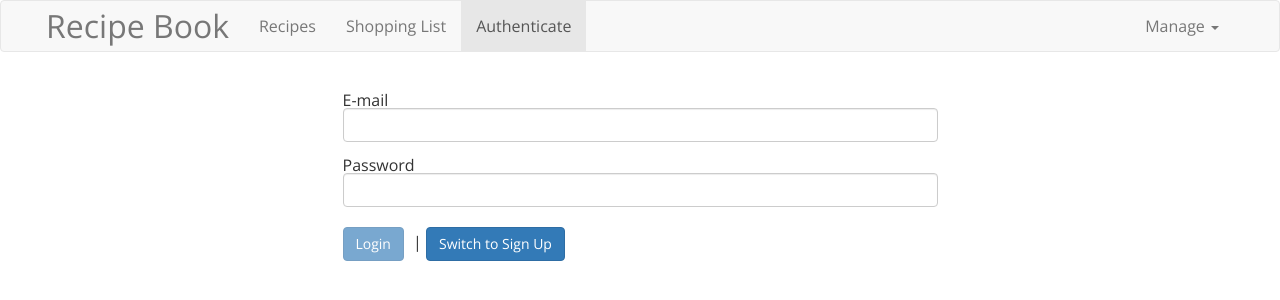
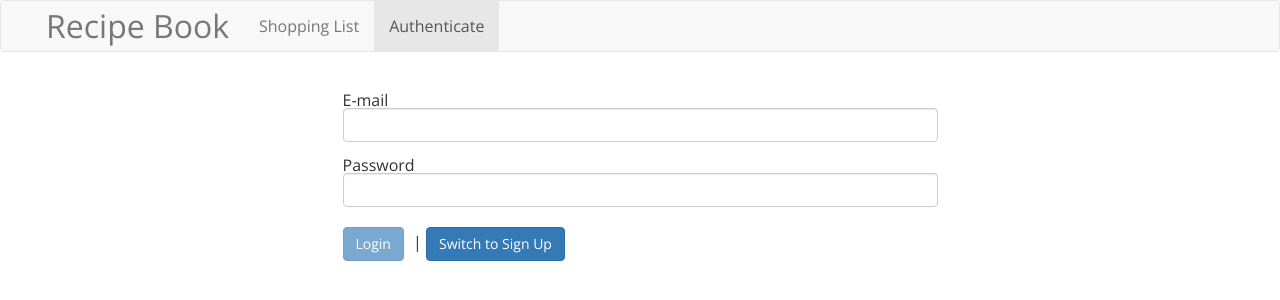
Before and after one commit to mila-zagrevskaya/Recipies_angular_app, an Angular app: page /auth in a window 1280 px wide. Shown: the top 300 px of the page. Built offline with nearby package versions, Linux system fonts and the light colour scheme.

Commit message:
Reflecting the Auth State in the UI

```diff
--- a/src/app/auth/auth.component.ts
+++ b/src/app/auth/auth.component.ts
@@ -1,6 +1,8 @@
 import { Component } from "@angular/core";
 import { NgForm } from "@angular/forms";
+import { Router } from "@angular/router";
 import { Observable } from "rxjs";
+
 import { AuthResponseData, AuthService } from "../services/auth.service";
 
 @Component({
@@ -12,7 +14,7 @@ export class AuthComponent {
   isLoading = false;
   error: string = null;
 
-  constructor(private authService: AuthService) {}
+  constructor(private authService: AuthService, private router: Router ) {}
 
   onSwitchMode() {
     this.isLoginMode = !this.isLoginMode;
@@ -38,6 +40,7 @@ export class AuthComponent {
     authObs.subscribe(resData => {
       console.log(resData);
       this.isLoading = false;
+      this.router.navigate(['/recipes']);
     }, errorMessage => {
       console.log(errorMessage);
       this.error = errorMessage;
--- a/src/app/header/header.component.html
+++ b/src/app/header/header.component.html
@@ -9,13 +9,14 @@
 
         <div class="navbar-collapse" [ngClass]="{ collapse: collapsed }" (window:resize)="collapsed = true">
           <ul class="nav navbar-nav">
-            <li routerLinkActive="active" [routerLinkActiveOptions]="{ exact: true }">
+            <li routerLinkActive="active" [routerLinkActiveOptions]="{ exact: true }" *ngIf="isAuthenticated">
               <a class="c-pointer" routerLink="/recipes">Recipes</a>
             </li>
             <li routerLinkActive="active"><a routerLink="/shopping-list">Shopping List</a></li>
             <li routerLinkActive="active"><a routerLink="/auth">Authenticate</a></li>
           </ul>
-          <ul class="nav navbar-nav navbar-right">
+          <ul class="nav navbar-nav navbar-right" *ngIf="isAuthenticated">
+            <li *ngIf="isAuthenticated"><a class="c-pointer" >Logout</a></li>
             <li class="dropdown" appDropdown>
               <a class="dropdown-toggle c-pointer" role="button">Manage <span class="caret"></span></a>
               <ul class="dropdown-menu">
--- a/src/app/header/header.component.ts
+++ b/src/app/header/header.component.ts
@@ -1,4 +1,7 @@
-import { Component } from "@angular/core";
+import { Component, OnDestroy, OnInit } from "@angular/core";
+import { Subscription } from 'rxjs';
+
+import { AuthService } from "../services/auth.service";
 import { DataStorageService } from "../shared/data-storage.service";
 
 @Component({
@@ -6,10 +9,23 @@ import { DataStorageService } from "../shared/data-storage.service";
   templateUrl: './header.component.html'
 })
 
-export class HeaderComponent {
+export class HeaderComponent implements OnInit, OnDestroy {
+  private userSub: Subscription;
+  isAuthenticated = false;
   collapsed = true;
 
-  constructor(private dataStorageService: DataStorageService) {}
+  constructor(
+    private dataStorageService: DataStorageService,
+    private authService: AuthService
+  ) {}
+
+  ngOnInit() {
+      this.userSub = this.authService.user.subscribe( user => {
+        this.isAuthenticated = !!user;
+        console.log(!user);
+        console.log(!!user);
+      });
+  }
 
   onSaveData() {
     this.dataStorageService.storeRecipes();
@@ -19,4 +35,8 @@ export class HeaderComponent {
     this.dataStorageService.fetchRecipes().subscribe();
   }
 
+  ngOnDestroy() {
+      this.userSub.unsubscribe();
+  }
+
 }
```
